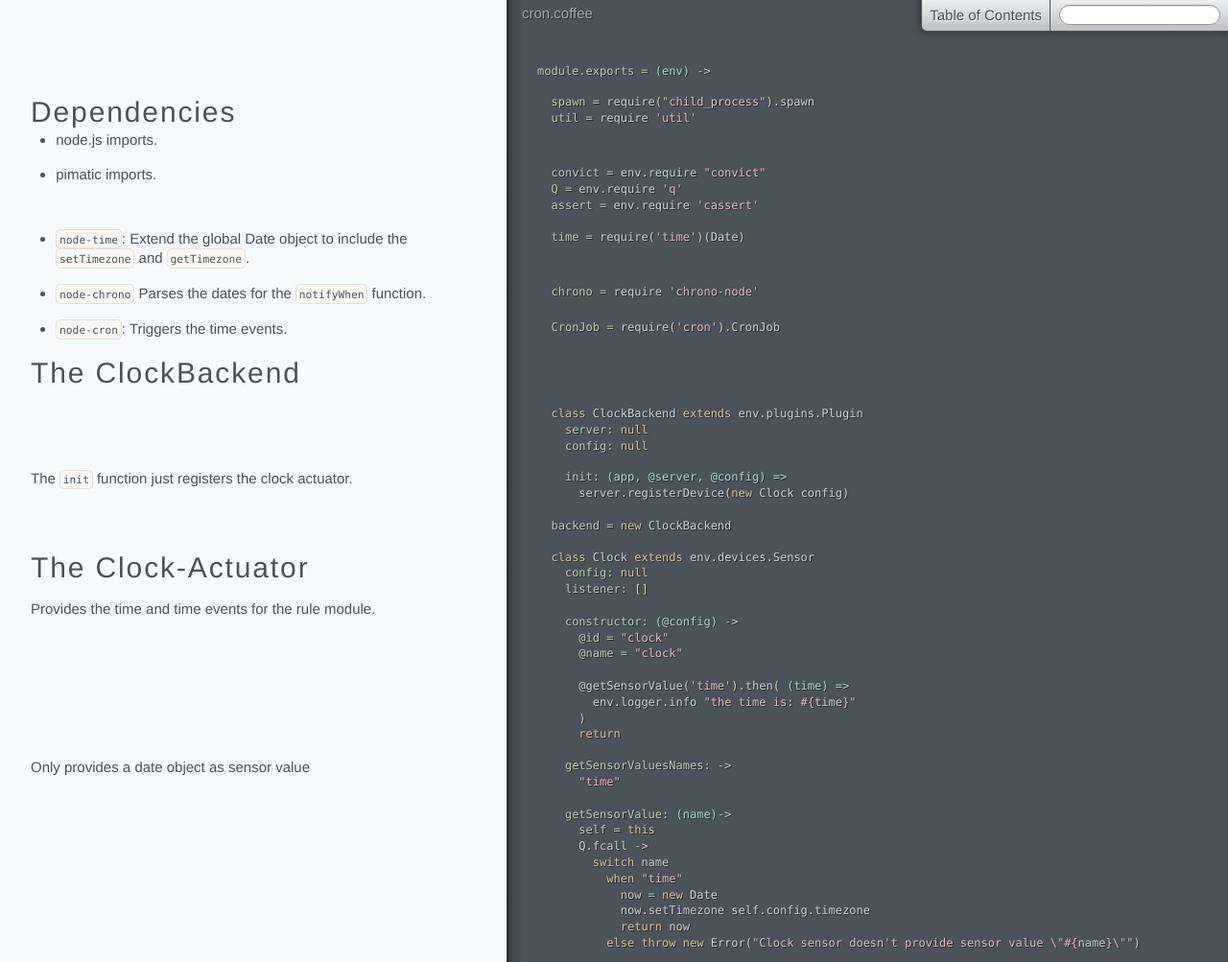
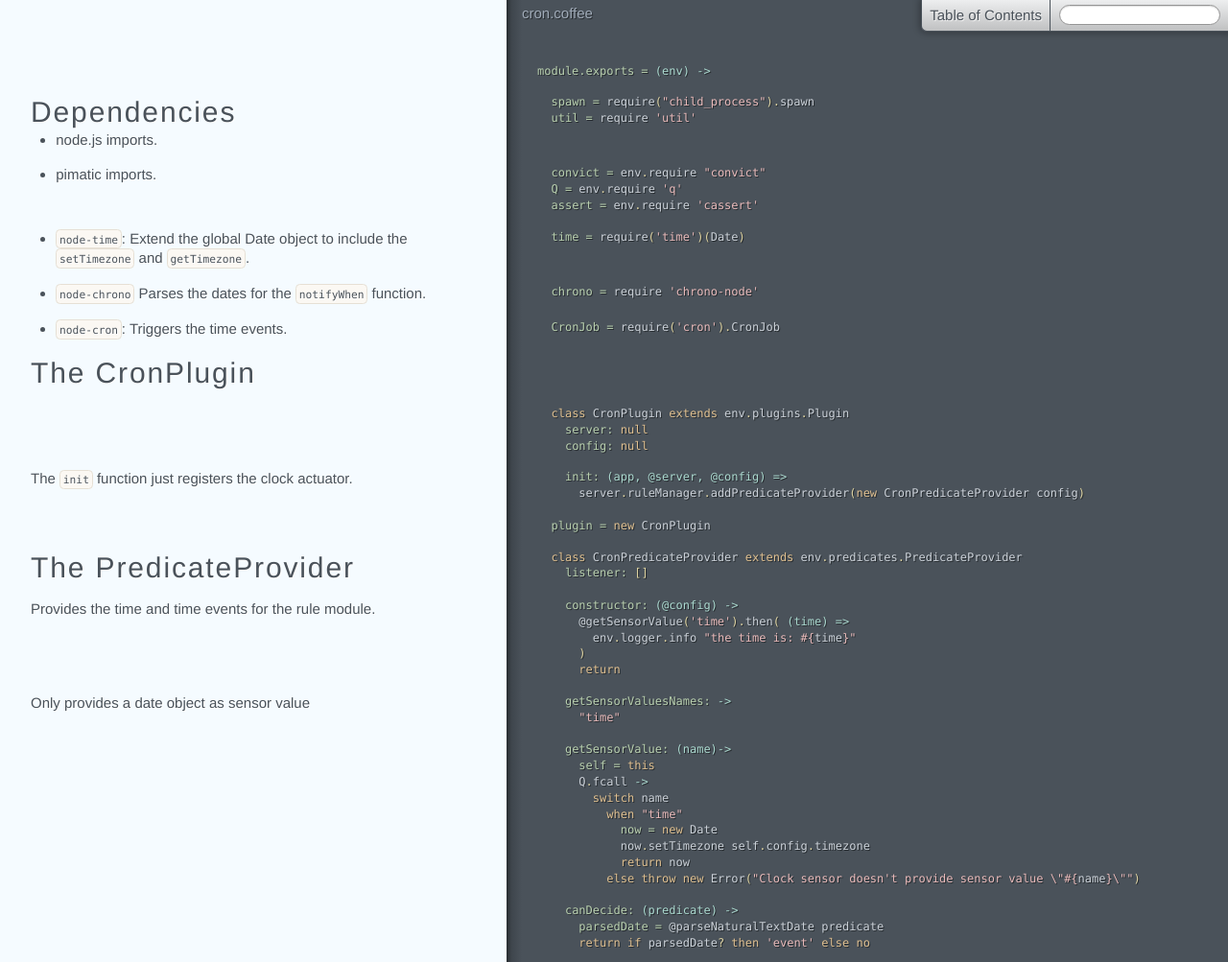
Before and after one commit to pimatic/pimatic-cron, a website: page doc/cron.html in a window 1280 px wide. Shown: the top 1003 px of the page at 96% size. Drawn offline with Linux system fonts and the light colour scheme.

Commit message:
generated doc files

```diff
--- a/doc/assets/behavior.js
+++ b/doc/assets/behavior.js
@@ -85,16 +85,16 @@ f.event={add:function(a,c,d,e,g){var h,i,j,k,l,m,n,o,p,q,r,s;if(!(a.nodeType===3
           "type": "heading",
           "data": {
             "level": 2,
-            "title": "The ClockBackend",
-            "slug": "the-clockbackend"
+            "title": "The CronPlugin",
+            "slug": "the-cronplugin"
           },
           "depth": 2
         }, {
           "type": "heading",
           "data": {
             "level": 2,
-            "title": "The Clock-Actuator",
-            "slug": "the-clock-actuator"
+            "title": "The PredicateProvider",
+            "slug": "the-predicateprovider"
           },
           "depth": 2
         }
--- a/doc/cron.html
+++ b/doc/cron.html
@@ -13,21 +13,17 @@
 <li><code>node-chrono</code> Parses the dates for the <code>notifyWhen</code> function.</li>
 </ul></div></div><div class="code"><div class="wrapper">  <span class="nv">chrono = </span><span class="nx">require</span> <span class="s">&#39;chrono-node&#39;</span>  </div></div></div><div class="segment"><div class="comments "><div class="wrapper"><ul>
 <li><code>node-cron</code>: Triggers the time events.</li>
-</ul></div></div><div class="code"><div class="wrapper">  <span class="nv">CronJob = </span><span class="nx">require</span><span class="p">(</span><span class="s">&#39;cron&#39;</span><span class="p">).</span><span class="nx">CronJob</span></div></div></div><div class="segment"><div class="comments "><div class="wrapper"><h2 id="the-clockbackend">The ClockBackend</h2></div></div></div><div class="segment"><div class="code"><div class="wrapper">  <span class="k">class</span> <span class="nx">ClockBackend</span> <span class="k">extends</span> <span class="nx">env</span><span class="p">.</span><span class="nx">plugins</span><span class="p">.</span><span class="nx">Plugin</span>
+</ul></div></div><div class="code"><div class="wrapper">  <span class="nv">CronJob = </span><span class="nx">require</span><span class="p">(</span><span class="s">&#39;cron&#39;</span><span class="p">).</span><span class="nx">CronJob</span></div></div></div><div class="segment"><div class="comments "><div class="wrapper"><h2 id="the-cronplugin">The CronPlugin</h2></div></div></div><div class="segment"><div class="code"><div class="wrapper">  <span class="k">class</span> <span class="nx">CronPlugin</span> <span class="k">extends</span> <span class="nx">env</span><span class="p">.</span><span class="nx">plugins</span><span class="p">.</span><span class="nx">Plugin</span>
     <span class="nv">server: </span><span class="kc">null</span>
     <span class="nv">config: </span><span class="kc">null</span></div></div></div><div class="segment"><div class="comments "><div class="wrapper"><p>The <code>init</code> function just registers the clock actuator.</p></div></div><div class="code"><div class="wrapper">    <span class="nv">init: </span><span class="nf">(app, @server, @config) =&gt;</span>
-      <span class="nx">server</span><span class="p">.</span><span class="nx">registerDevice</span><span class="p">(</span><span class="k">new</span> <span class="nx">Clock</span> <span class="nx">config</span><span class="p">)</span>
+      <span class="nx">server</span><span class="p">.</span><span class="nx">ruleManager</span><span class="p">.</span><span class="nx">addPredicateProvider</span><span class="p">(</span><span class="k">new</span> <span class="nx">CronPredicateProvider</span> <span class="nx">config</span><span class="p">)</span>
 
-  <span class="nv">backend = </span><span class="k">new</span> <span class="nx">ClockBackend</span></div></div></div><div class="segment"><div class="comments "><div class="wrapper"><h2 id="the-clock-actuator">The Clock-Actuator</h2>
+  <span class="nv">plugin = </span><span class="k">new</span> <span class="nx">CronPlugin</span></div></div></div><div class="segment"><div class="comments "><div class="wrapper"><h2 id="the-predicateprovider">The PredicateProvider</h2>
 
-<p>Provides the time and time events for the rule module.</p></div></div><div class="code"><div class="wrapper">  <span class="k">class</span> <span class="nx">Clock</span> <span class="k">extends</span> <span class="nx">env</span><span class="p">.</span><span class="nx">devices</span><span class="p">.</span><span class="nx">Sensor</span>
-    <span class="nv">config: </span><span class="kc">null</span>
+<p>Provides the time and time events for the rule module.</p></div></div><div class="code"><div class="wrapper">  <span class="k">class</span> <span class="nx">CronPredicateProvider</span> <span class="k">extends</span> <span class="nx">env</span><span class="p">.</span><span class="nx">predicates</span><span class="p">.</span><span class="nx">PredicateProvider</span>
     <span class="nv">listener: </span><span class="p">[]</span>
 
     <span class="nv">constructor: </span><span class="nf">(@config) -&gt;</span>
-      <span class="vi">@id = </span><span class="s">&quot;clock&quot;</span>
-      <span class="vi">@name = </span><span class="s">&quot;clock&quot;</span>
-
       <span class="nx">@getSensorValue</span><span class="p">(</span><span class="s">&#39;time&#39;</span><span class="p">).</span><span class="nx">then</span><span class="p">(</span> <span class="nf">(time) =&gt;</span>
         <span class="nx">env</span><span class="p">.</span><span class="nx">logger</span><span class="p">.</span><span class="nx">info</span> <span class="s">&quot;the time is: </span><span class="si">#{</span><span class="nx">time</span><span class="si">}</span><span class="s">&quot;</span>
       <span class="p">)</span>
@@ -193,4 +189,4 @@ to:
         <span class="nv">dayOfWeek: </span><span class="nx">dayOfWeek</span>
       <span class="p">}</span>
 
-  <span class="k">return</span> <span class="nx">backend</span></div></div></div></div></body></html>
+  <span class="k">return</span> <span class="nx">plugin</span></div></div></div></div></body></html>
```
Also changed, not shown: doc/index.html (+1 -1 lines).
